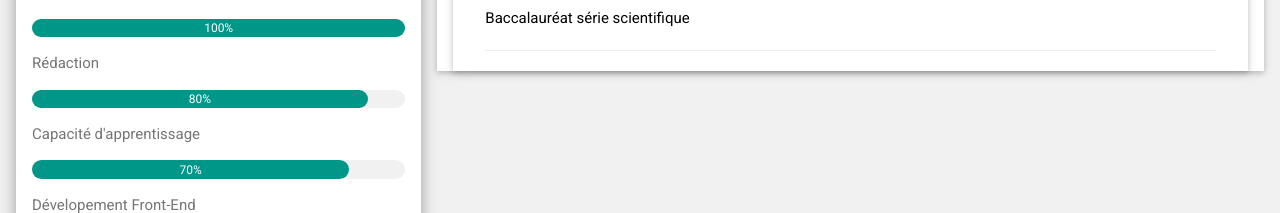
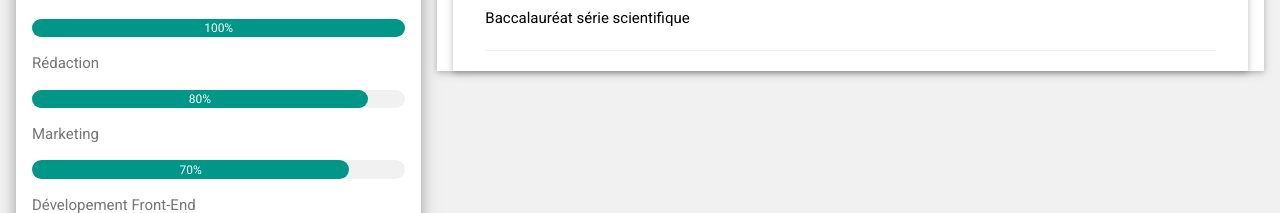
Before and after one commit to Rantouka/mouna-mahamoud, a website: page index.html in a window 1280 px wide. Shown: the part 780-993 px from the top of the page. Drawn offline with nearby package versions, Linux system fonts and the light colour scheme.

Commit message:
marketing

```diff
--- a/index.html
+++ b/index.html
@@ -46,7 +46,7 @@
               <div class="w3-center w3-text-white">80%</div>
             </div>
            </div>
-            <p>Capacité d'apprentissage</p>
+            <p>Marketing</p>
             <div class="w3-light-grey w3-round-xlarge w3-small">
               <div class="w3-container w3-center w3-round-xlarge w3-teal" style="width:85%">
                 <div class="w3-center w3-text-white">70%</div>
```
